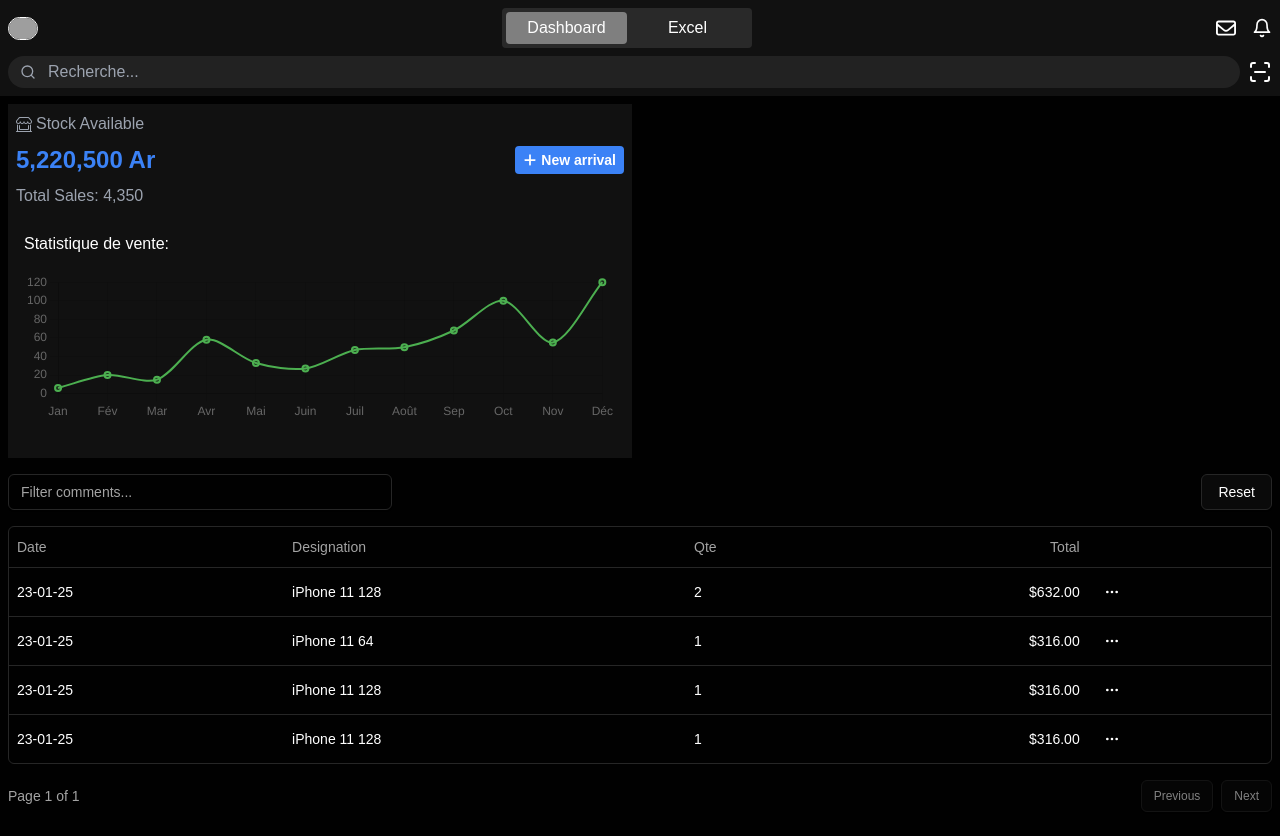
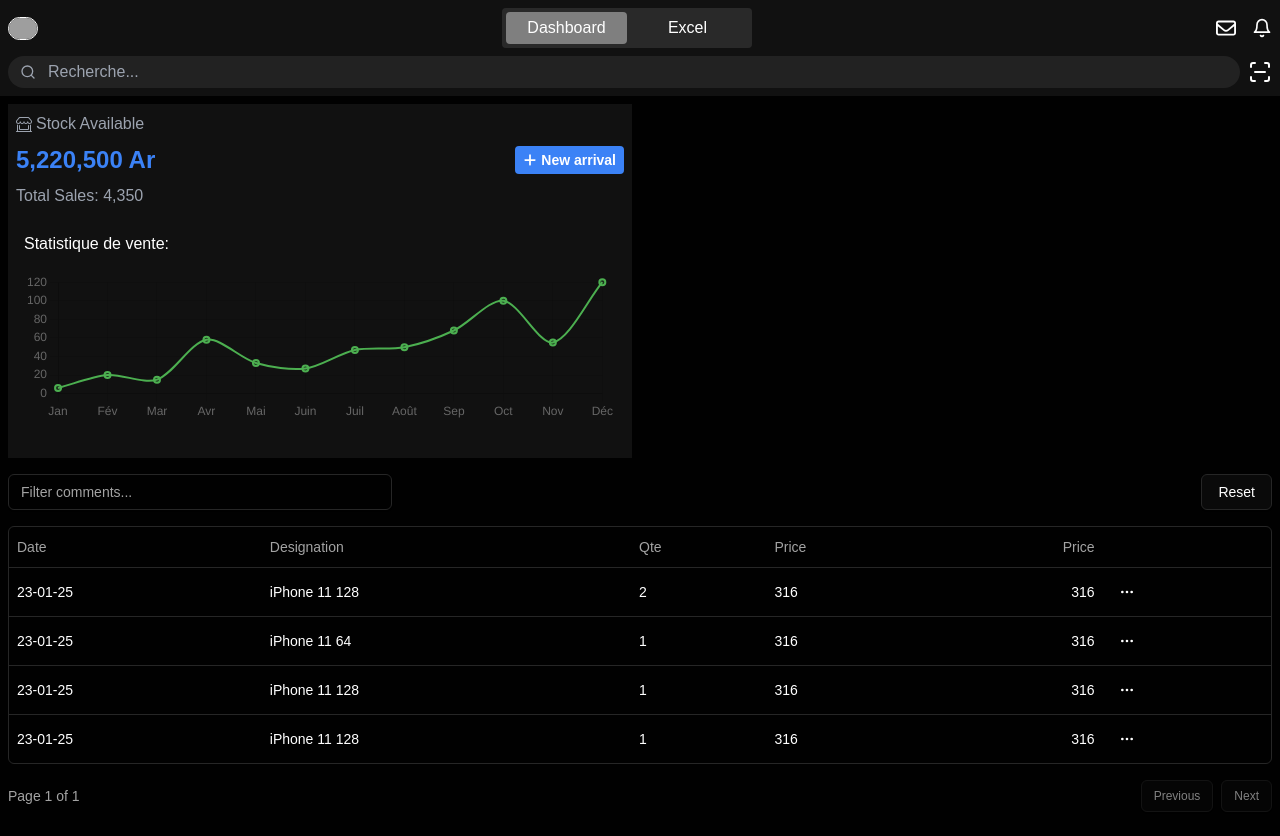
Before and after one commit to MorlonDev261/mga-follow-up, a Next.js app: page /stock in a window 1280 px wide. Built offline with nearby package versions, Linux system fonts and the light colour scheme; no server answers; grey boxes are pictures that could not be loaded.

Commit message:
Update TableStock.tsx

```diff
--- a/src/app/_components/DataTable/TableStock.tsx
+++ b/src/app/_components/DataTable/TableStock.tsx
@@ -75,13 +75,13 @@
     { accessorKey: "date", header: "Date", cell: ({ row }) => <div>{row.getValue("date")}</div> },
     { accessorKey: "designation", header: "Designation", cell: ({ row }) => <div>{row.getValue("designation")}</div> },
     { accessorKey: "Qte", header: "Qte", cell: ({ row }) => <div>{row.getValue("Qte")}</div> },
-    { accessorKey: "comments", header: "Comments", cell: ({ row }) => <div>{row.getValue("comments")}</div> },
+    { accessorKey: "amount", header: "Price", cell: ({ row }) => <div>{row.getValue("amount")}</div> },
     {
       accessorKey: "total",
-      header: () => <div className="text-right">Total</div>,
+      header: () => <div className="text-right">Price</div>,
       cell: ({ row }) => {
         const formatted = new Intl.NumberFormat("en-US", { style: "currency", currency: "USD" }).format(row.getValue("total"));
-        return <div className="text-right font-medium">{formatted}</div>;
+        return <div className="text-right font-medium">{row.getValue("amount")}</div>;
       },
     },
     {
```
